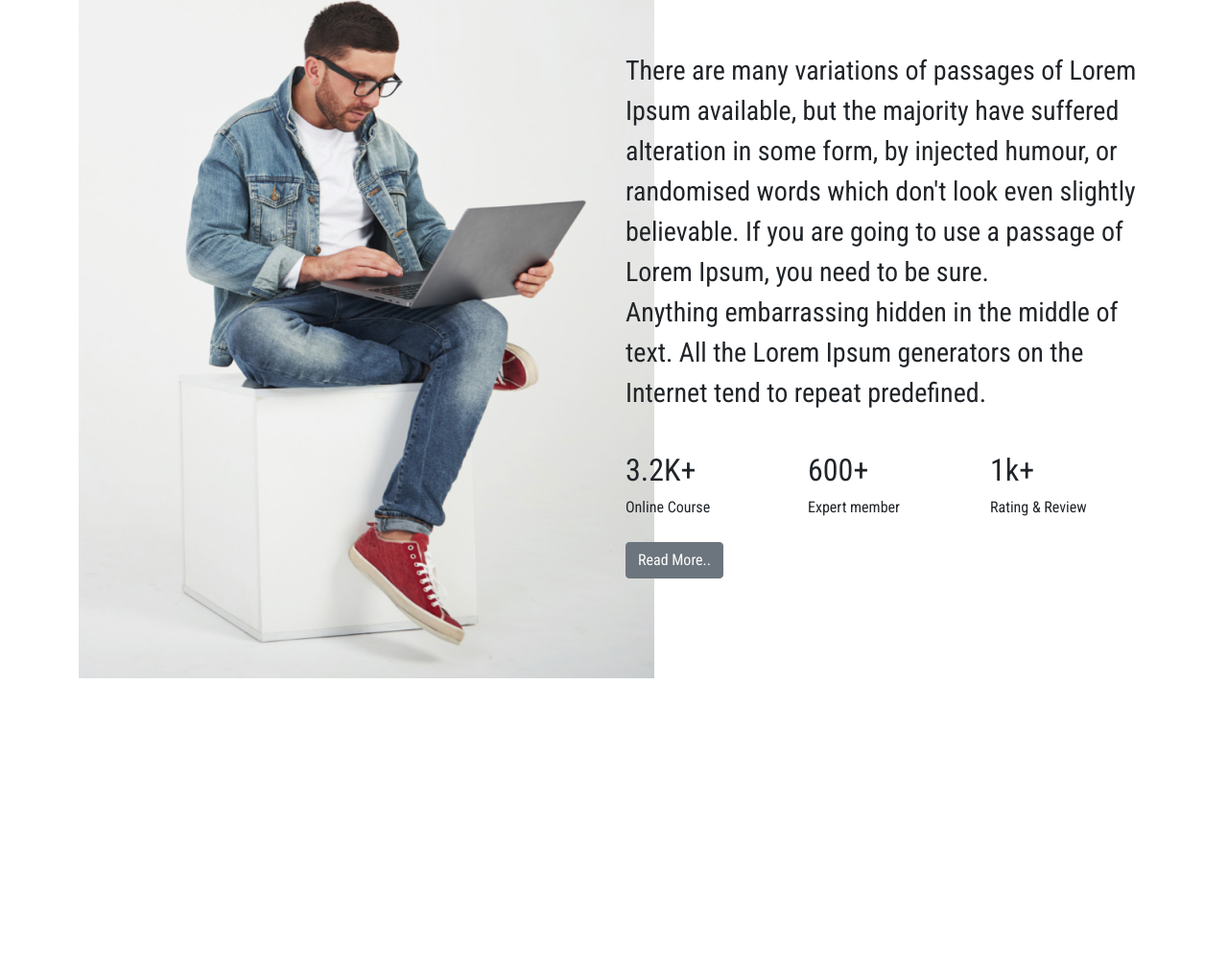
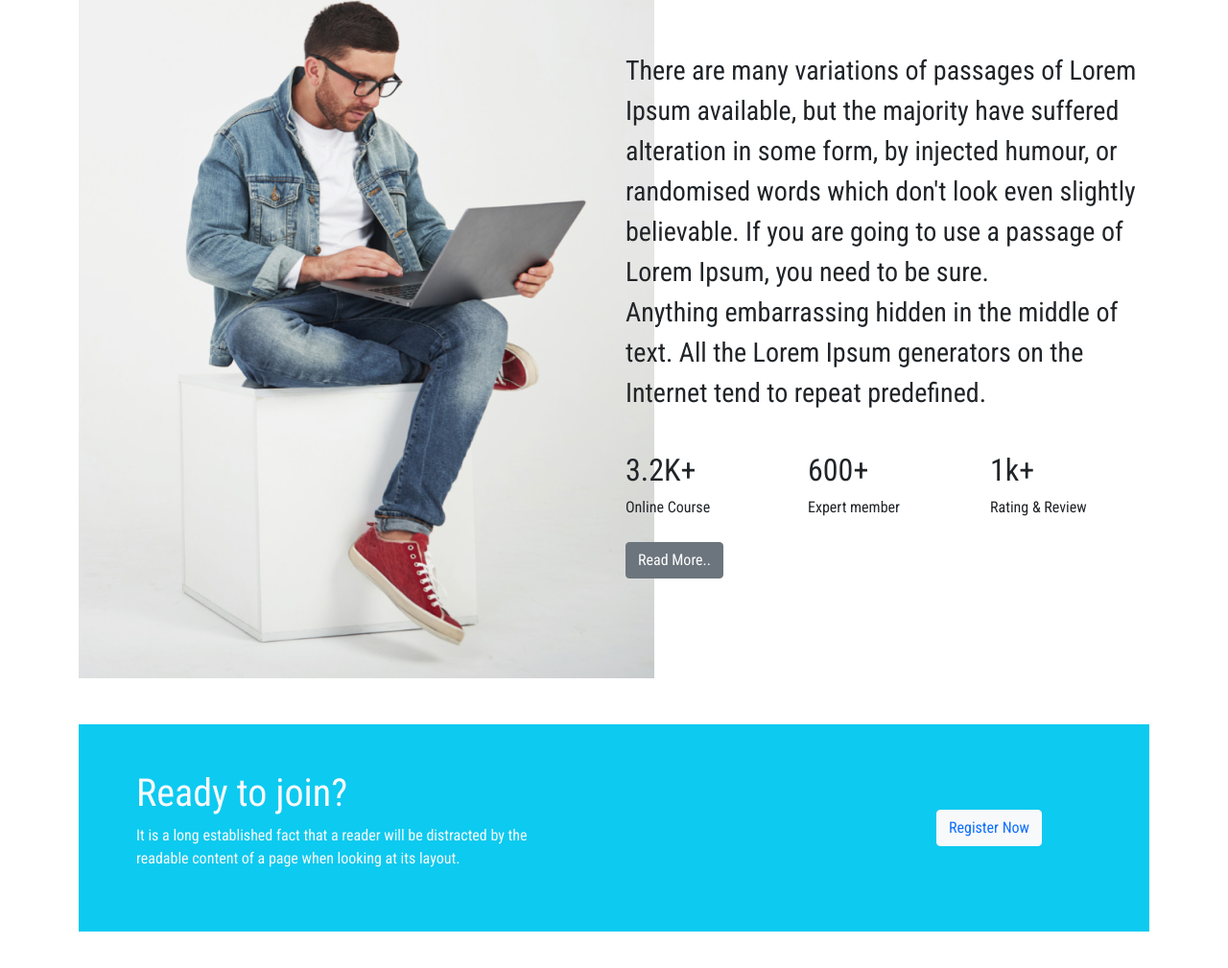
Before and after one commit to riajraj/assignment3-edTech, a plain HTML site: page index.html in a window 1280 px wide. Shown: the part 1862-2871 px from the top of the page at 96% size. Before the commit the page ends 2617 px from the top, so only its background shows below. Drawn offline with nearby package versions, Linux system fonts and the light colour scheme.

Commit message:
another part done

```diff
--- a/index.html
+++ b/index.html
@@ -193,11 +193,11 @@ Courses -->
         Institute -->
         <section>
             <div class="row my-5">
-                <div class="col-lg-6 col-md-6 col-sm-12">
+                <div class=" col-lg-6 col-md-6 col-sm-12 ">
                     <img src="images/working.png" alt="">
 
                 </div>
-                <div class="col-lg-6 col-md-6 col-sm-12 ">
+                <div class="col-lg-6 col-md-6 col-12 ">
                     <h1 class=" mt-lg-5 ">Explore The elearning Institute</h1>
                     <p class="fs-3 pt-5 ">There are many variations of passages of Lorem Ipsum available, but the
                         majority have suffered alteration in some form, by injected humour, or
@@ -229,6 +229,25 @@ Courses -->
 
 
         </section>
+        <!-- Ready to join? start -->
+        <section>
+            <div class="container bg-info">
+
+                <div class="row justify-content-md-center">
+                  <div class="col mx-5 my-5 text-light">
+                    <h1>Ready to join?</h1>
+                    <p>It is a long established fact that a reader will be distracted by the
+                        <br>
+                        readable content of a page when looking at its layout.</p>
+                  </div>
+                  <div class="col-md-auto">
+                  </div>
+                  <div class="col col-lg-2 mx-5 my-auto ">
+                    <button type="button" class="btn btn-light text-primary">Register Now</button>
+                  </div>
+                </div>
+              </div>
+        </section>
 
 
     </main>
```
